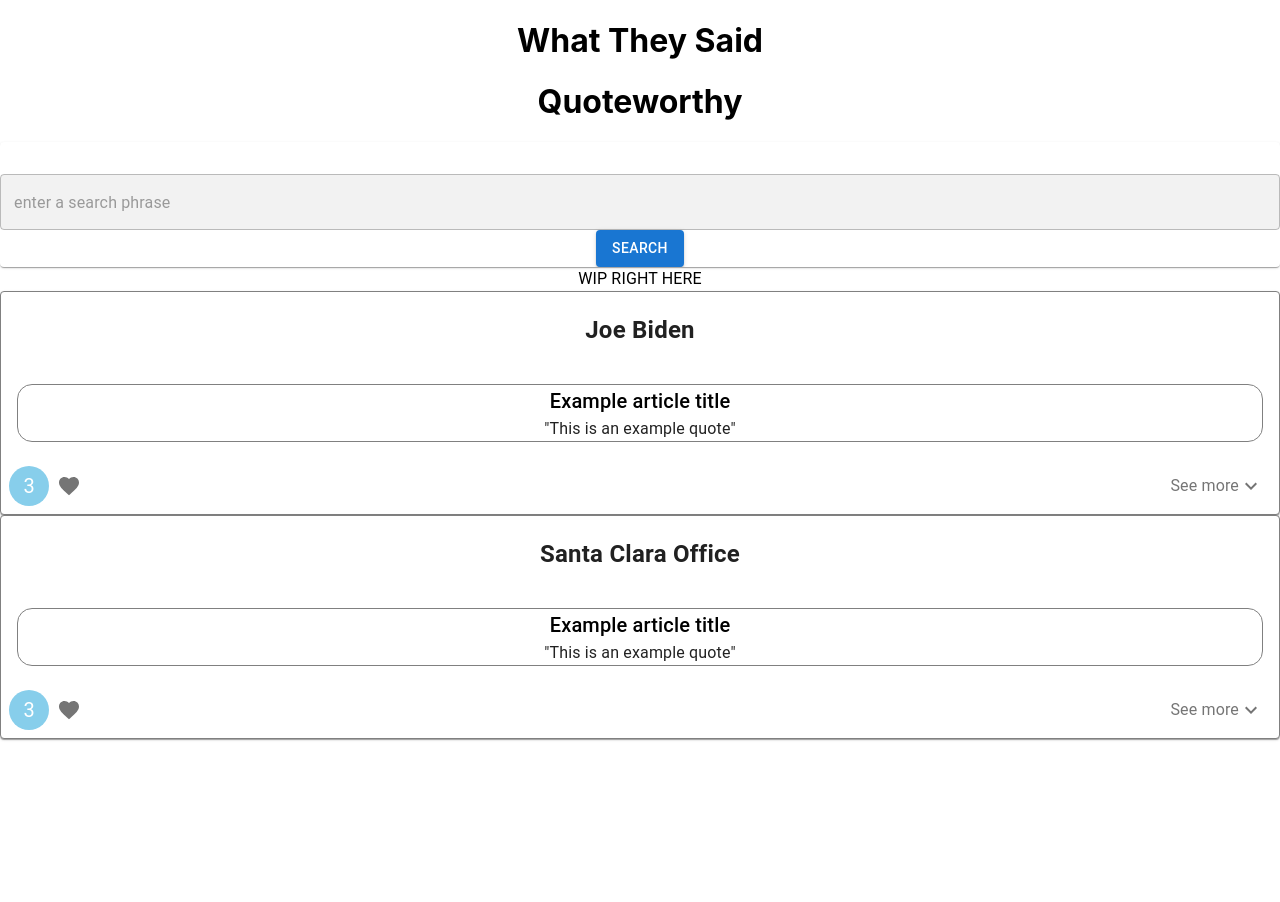
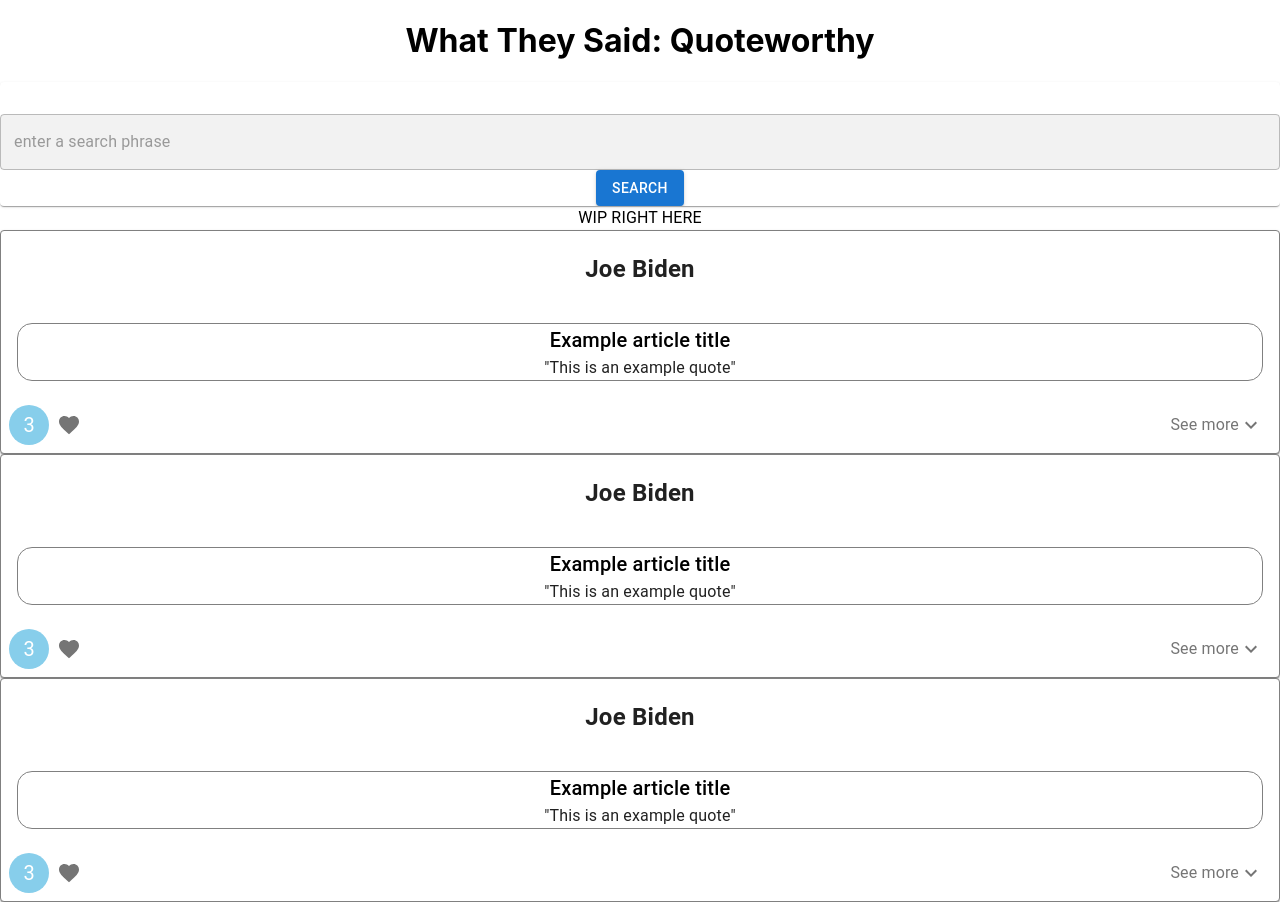
Before and after one commit to dchiueh/quoteworthy, a React (Create React App) app in the folder what-they-said/: page / in a window 1280 px wide. Before the commit the page ends 800 px from the top, so only its background shows below. Built offline with nearby package versions, Linux system fonts and the light colour scheme.

Commit message:
add: demo week 7 dummy json, decompose

```diff
--- a/what-they-said/src/App.js
+++ b/what-they-said/src/App.js
@@ -7,6 +7,7 @@
 
 import {
   Avatar,
+  Box,
   Button,
   Card,
   CardHeader,
@@ -51,117 +52,13 @@
   };
 
   return (
-    <div className="App">
-      <header><h1>What They Said</h1></header>
-
-      <h1 className="header">Quoteworthy</h1>
+    <Box className="Quoteworthy Application" sx={{margin: "auto", textAlign: "center"}}>
+      <header style={{textAlign: "center"}}><h1>What They Said: Quoteworthy </h1></header>
 
       <SearchBox />
       <SearchListGroupedByEntity />
 
-    <Card sx={{ border: "solid grey 1px"}}>
-      <CardHeader
-        // avatar={
-        //   <Avatar sx={{ backgroundColor: "skyblue" }} aria-label="article-count">
-        //     3
-        //   </Avatar>
-        // }
-        title={
-          <Typography style={{fontSize: 24, fontWeight: "bold"}}>
-             Santa Clara Office
-          </Typography>
-          }
-        // subheader="2015-2020"
-        style={{ padding: 8, display: 'inline' }}
-      />
-      {/* <CardMedia
-        component="img"
-        height="194"
-        image="/static/images/cards/paella.jpg"
-        alt="Paella dish"
-      /> */}
-      <CardContent>
-        {/**TODO: decompose hardcoded "first card preview" and nested cards as own article bundles of quotes components */}
-        <div style={{border: "solid grey 0.5px", borderRadius: "15px"}}>
-          <Typography variant="h6" color="black">
-            Example article title
-          </Typography>
-
-          <Typography style={{fontSize: 16}}>
-            "This is an example quote"
-          </Typography>
-
-        </div>
-      </CardContent>
-
-      <CardActions disableSpacing>
-          <Avatar sx={{ backgroundColor: "skyblue" }} aria-label="article-count">
-            3
-          </Avatar>
-        <IconButton aria-label="add to favorites">
-          <FavoriteIcon />
-        </IconButton>
-        <ExpandMore
-          expand={expanded}
-          onClick={handleExpandClick}
-          aria-expanded={expanded}
-          aria-label="show more"
-        >
-          <Typography style={{fontSize: 16}}>See more </Typography>
-          <ExpandMoreIcon />
-        </ExpandMore>
-      </CardActions>
-      <Collapse in={expanded} timeout="auto" unmountOnExit>
-
-
-        <CardContent>
-          {/**TODO: decompose hardcoded "first card preview" and nested cards as own article bundles of quotes components */}
-          <div style={{border: "solid grey 0.5px", borderRadius: "15px"}}>
-            <Typography variant="h6" color="black">
-              Example article title
-            </Typography>
-
-            <Typography style={{fontSize: 16}}>
-              "This is an example quote"
-            </Typography>
-
-          </div>
-        </CardContent>
-        <CardContent>
-          {/**TODO: decompose hardcoded "first card preview" and nested cards as own article bundles of quotes components */}
-          <div style={{border: "solid grey 0.5px", borderRadius: "15px"}}>
-            <Typography variant="h6" color="black">
-              Example article title
-            </Typography>
-
-            <Typography style={{fontSize: 16}}>
-              "This is an example quote"
-            </Typography>
-
-          </div>
-        </CardContent>
-
-
-      </Collapse>
-    </Card>
-
-
-{/*
-      <header className="App-header">
-        <img src={logo} className="App-logo" alt="logo" />
-        <p>
-          Edit <code>src/App.js</code> and save to reload.
-        </p>
-        <a
-          className="App-link"
-          href="https://reactjs.org"
-          target="_blank"
-          rel="noopener noreferrer"
-        >
-          Learn React
-        </a>
-      </header> */}
-    </div>
+    </Box>
   );
 }
 
--- a/what-they-said/src/components/SearchListGroupedByEntity/SearchListGroupedByEntity.jsx
+++ b/what-they-said/src/components/SearchListGroupedByEntity/SearchListGroupedByEntity.jsx
@@ -20,19 +20,21 @@
 } from '@mui/material';
 
 import EntityCard from '../EntityCard/EntityCard';
+import demo7JSON from '../../test_data/demo7.json';
 
 class SearchListGroupedByEntity extends React.Component {
 	constructor(props) {
 		super(props);
+      console.log(demo7JSON);
 		this.state = {
-         articles: [],
+         articles: demo7JSON,
 			filteredArticles: [],
 			searchPhrase: '',
 		}
 	}
 
 	componentDidMount() {
-   ////todo: fetch from backend
+   ////todo: fetch from backend, whether a json or an API
 		// var temp = this.state.routes;
 		// firebase.database().ref('paths/').on('value', function (snapshot) {
 		// 	snapshot.forEach(doc => {
@@ -53,6 +55,8 @@
          <div>
             <Typography>WIP RIGHT HERE</Typography>
             <EntityCard />
+            <EntityCard />
+            <EntityCard />
          </div>
 		)
 	};
--- /dev/null
+++ b/what-they-said/src/test_data/demo7.json
@@ -0,0 +1,49 @@
+{
+   "Donald Trump": {
+      "articles": [
+         {
+            "time": "January 20, 2020",
+            "location": "n/a",
+            "category": "Media",
+            "title": "With Impeachment in the News, Ads Are Staying Away From Politics",
+            "link": "https://www.nytimes.com/2020/01/20/business/media/politics-trump-advertising-2020.html",
+            "quotes": [
+               "Nike is getting absolutely killed with anger and boycotts."
+            ],
+            "keywords": [
+               "impeachment"
+            ]
+         },
+         {
+            "time": "October 31, 2019",
+            "location": "Washington",
+            "category": "Politics",
+            "title": "A Divided House Endorses Impeachment Inquiry Into Trump",
+            "link": "https://www.nytimes.com/2019/10/31/us/politics/house-impeachment-vote.html",
+            "quotes": [
+               "at a hotel or greeted her inappropriately.",
+               "false, legally insufficient and made in a transparent politically motivated attack."
+            ],
+            "keywords": [
+               "impeachment"
+            ]
+         },
+         {
+            "time": "April 3, 2017",
+            "location": "Washington",
+            "category": "Politics",
+            "title": "Trump’s Precedent for Claiming Immunity? Clinton v. Jones",
+            "link": "https://www.nytimes.com/2020/01/20/business/media/politics-trump-advertising-2020.html",
+            "quotes": [
+               "Nike is getting absolutely killed with anger and boycotts."
+            ],
+            "keywords": [
+               "impeachment"
+            ]
+         }
+      ]
+   },
+   "Tedros Adhanom Ghebreyesus": {
+
+   }
+}
```
